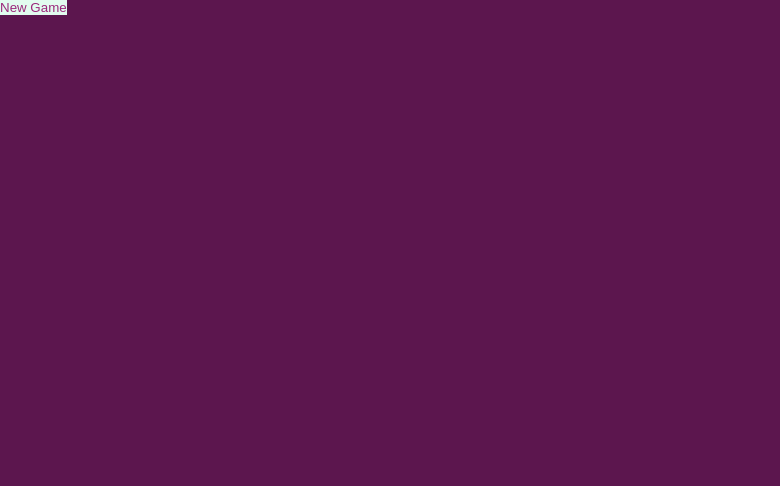
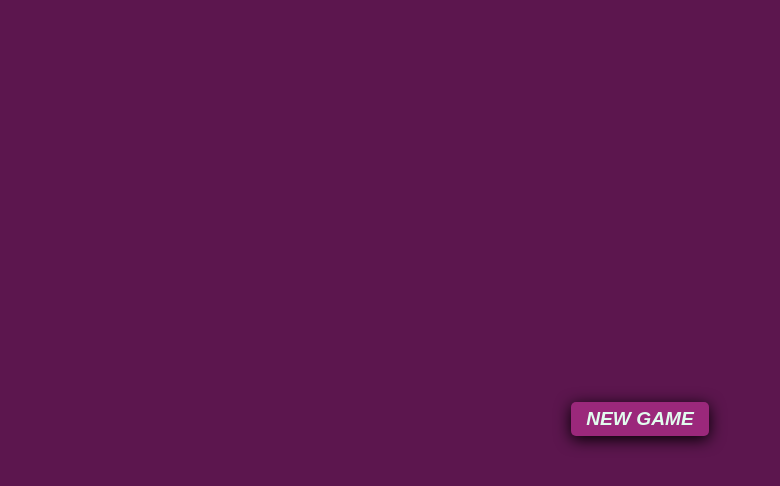
Before and after one commit to MZSkjaerstad/phuck_the_dealer, a Vue app: page / in a window 1280 px wide. Shown: the top 486 px of the page, without its empty margins (0-780 px from the left). Built offline with nearby package versions, Linux system fonts and the light colour scheme.

Commit message:
:ambulanse: Adjusting start button

```diff
--- a/src/views/Home.vue
+++ b/src/views/Home.vue
@@ -1,9 +1,9 @@
 <template>
-   <div class="home">
+   <section class="home">
       <router-link :to="'/game'">
-         <button>New Game</button>
+         <button class="home__button">New Game</button>
       </router-link>
-   </div>
+   </section>
 </template>
 
 <script>
@@ -16,4 +16,24 @@ export default {
 }
 </script>
 
-<style></style>
+<style>
+   .home {
+      width: 100vw;
+      height: 100vh;
+      display: flex;
+      justify-content: center;
+      align-items: center;
+   }
+
+   .home__button {
+      font-size: var(--font-size-input);
+      font-weight: 600;
+      font-style: italic;
+      text-transform: uppercase;
+      margin-top: var(--spacing-medium);
+      padding: var(--spacing-padding) var(--spacing-small);
+      box-shadow: 0 0.2rem 1rem var(--dark-color);
+      border-radius: 5px;
+   }
+
+</style>
```
